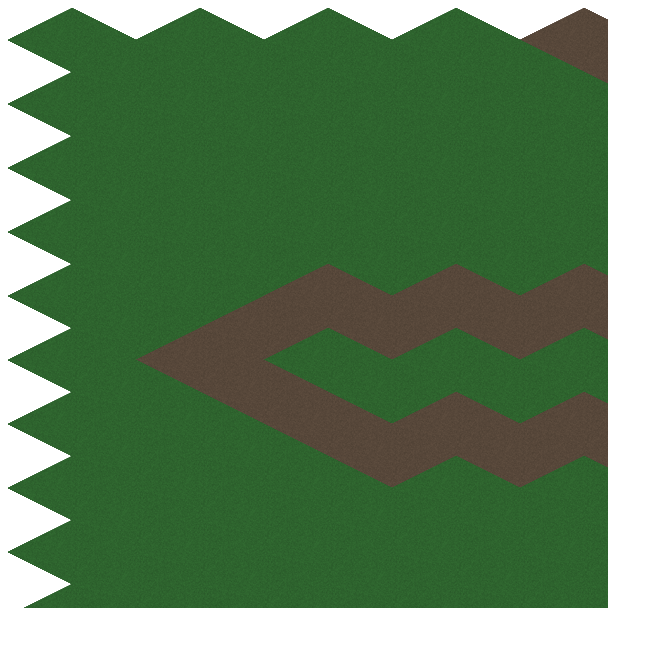
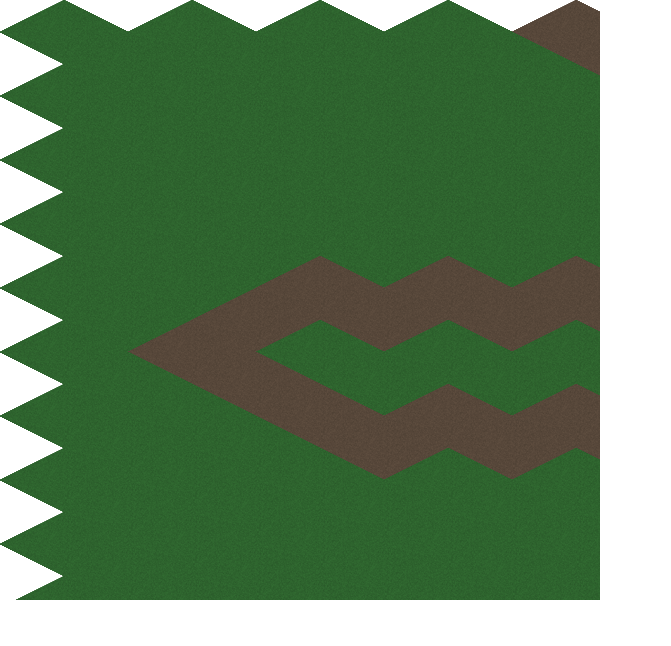
Before and after one commit to andrewaustin/iso, a plain HTML site: page index.html in a window 1280 px wide. Shown: the whole page, without its empty margins (0-671 px from the left). Drawn offline with Linux system fonts and the light colour scheme.

Commit message:
Add body tag styling to fix bugs with tile selection and scrolling.

```diff
--- a/index.html
+++ b/index.html
@@ -4,7 +4,7 @@
     <title>iso</title>
     <script src="js/iso.js"></script>
 </head>
-<body>
+<body style="margin:0; padding:0; overflow: hidden;">
 <canvas id="canvas" width='600' height='600'></canvas>
 </body>
 </html>
```
